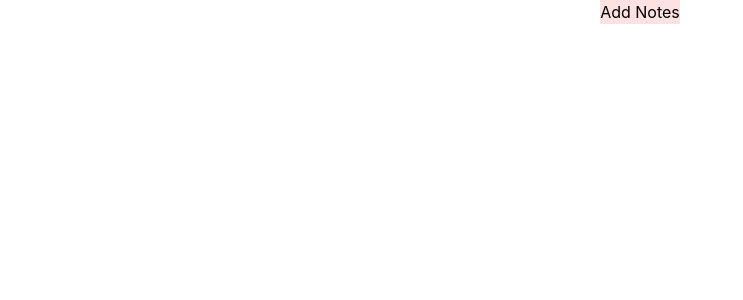
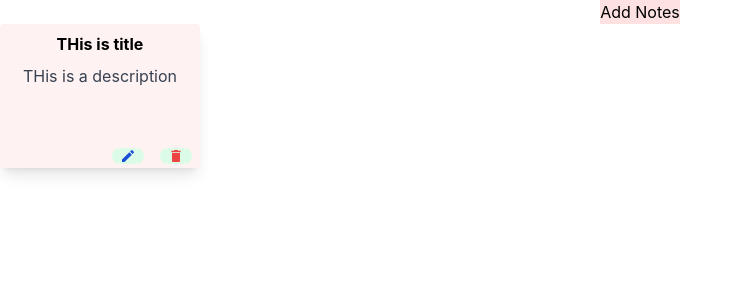
Before and after one commit to trcodeers/propacity, a React (Create React App) app: page / in a window 1280 px wide. Shown: the top 300 px of the page, without its empty margins (0-743 px from the left). Built offline with nearby package versions, Linux system fonts and the light colour scheme.

Commit message:
add note card component

```diff
--- a/package.json
+++ b/package.json
@@ -13,6 +13,7 @@
     "react": "^18.2.0",
     "react-color": "^2.19.3",
     "react-dom": "^18.2.0",
+    "react-icons": "^4.12.0",
     "react-scripts": "5.0.1",
     "typescript": "^4.9.5",
     "web-vitals": "^2.1.4"
--- a/src/App.tsx
+++ b/src/App.tsx
@@ -1,14 +1,23 @@
 import React from 'react';
 import logo from './logo.svg';
 import './App.css';
+import NoteCard from './components/noteCard';
+
+
 
 function App() {
 
+  const onClickAddNote = () =>{
 
+  }
 
   return (
     <div className="App">
-      <button className='bg-red-100'>Add Notes</button>
+      <button onClick={onClickAddNote} className='bg-red-100'>Add Notes</button>
+      <NoteCard
+        title="THis is title"
+        description="THis is a description"
+      />
     </div>
   );
 }
--- /dev/null
+++ b/src/components/noteCard.tsx
@@ -0,0 +1,36 @@
+import { MdDelete, MdEdit } from "react-icons/md";
+
+const NoteCard = (props: any) =>{
+
+    const { title, description } = props
+    return(
+
+        <div className="w-[200px] h-36 rounded overflow-hidden shadow-lg bg-red-50 relative">
+        <div className="px-2 py-2 text-center">
+          <div className="font-bold text-l mb-2 text-center overflow-hidden line-clamp-1">{title}</div>
+
+          <p className="text-gray-700 text-base overflow-hidden line-clamp-3">{description}</p>
+        </div>
+
+        <div className="absolute bottom-0 right-0 mb-1 mr-2">
+          <div className="flex flex-row justify-center gap-4">
+            <div
+            //   onClick={() => openModal(item, index, status)}
+              className="inline-block text-blue-700 bg-green-100 rounded-full px-2 py-"
+            >
+              <MdEdit />
+            </div>
+            <div
+            //   onClick={() => onDelete(item, index, status)}
+              className="inline-block text-red-500 bg-green-100 rounded-full px-2 py-"
+            >
+              <MdDelete />
+            </div>
+          </div>
+        </div>
+      </div>
+
+    )
+}
+
+export default NoteCard;
```
Also changed, not shown: 1 other file (tests, documents, lock files or other folders).
